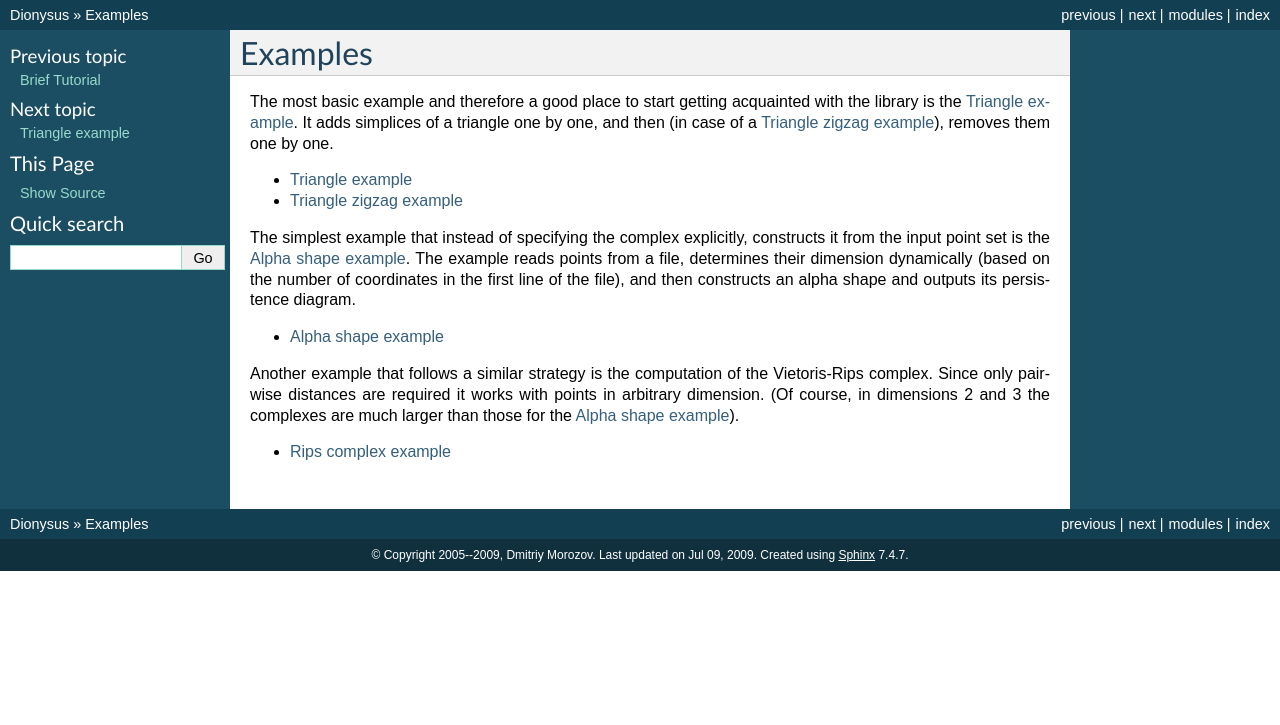
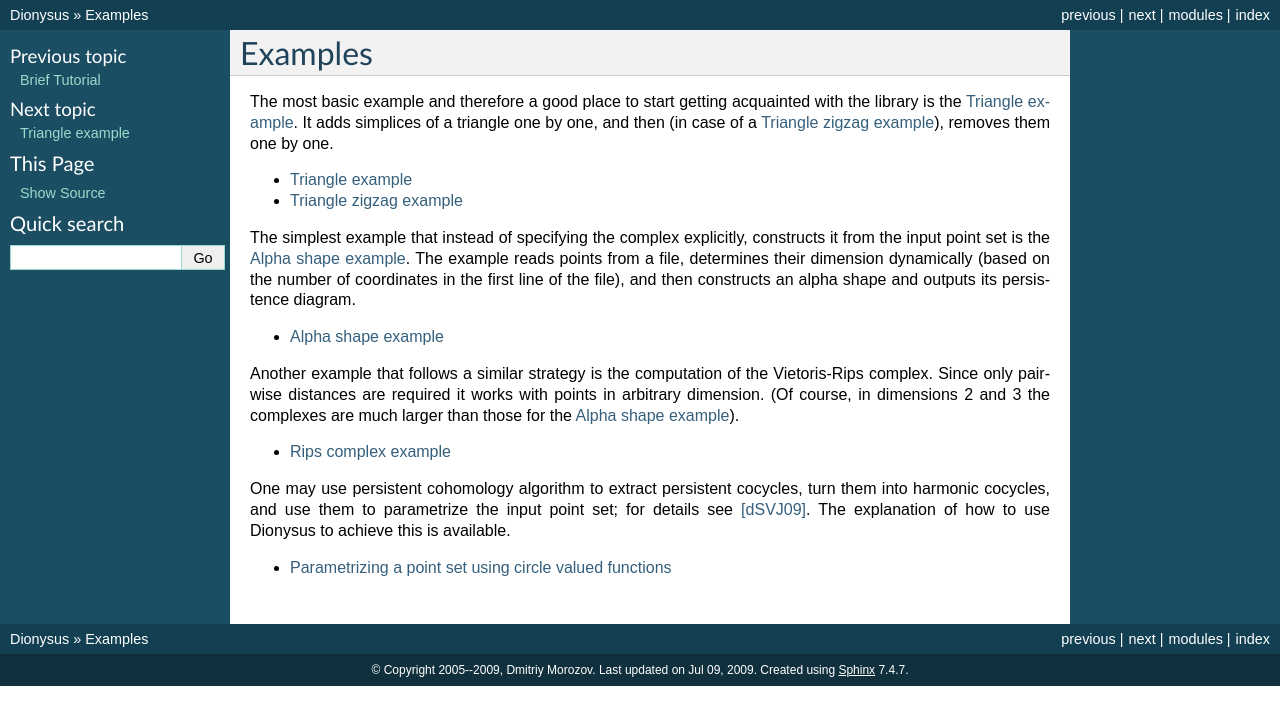
Before and after one commit to veldanie/Dionysus-python3, a Sphinx documentation site: the page built from doc/examples/index.rst, in a window 1280 px wide. Shown: the top 725 px of the page. Built offline with Sphinx 7.4.7, drawn with Linux system fonts in a browser that asks for light colours; formulas are drawn with MathJax 3.

Commit message:
Documentation for parametrization using persistent cohomology

```diff
--- a/doc/examples/index.rst
+++ b/doc/examples/index.rst
@@ -32,3 +32,13 @@ are much larger than those for the :ref:`alpha-shape-example`).
     :maxdepth: 1
 
     rips
+
+One may use persistent cohomology algorithm to extract persistent cocycles,
+turn them into harmonic cocycles, and use them to parametrize the input point
+set; for details see [dSVJ09]_. The explanation of how to use Dionysus to
+achieve this is available.
+
+.. toctree::
+    :maxdepth: 1
+
+    cohomology
--- a/doc/index.rst
+++ b/doc/index.rst
@@ -13,6 +13,7 @@ implementations of the following algorithms:
   * :ref:`Alpha shape construction <alpha-shape-example>` in 2D and 3D
   * :ref:`Rips complex construction <rips-example>`
   * Cech complex construction       |cpp-only|
+  * :ref:`Circle-valued parametrization using persistent cohomology <cohomology-parametrization>`
 
 .. todo::
    Document more examples.
```
Also changed, not shown: doc/examples/cohomology.rst (added, +87 -0 lines).
